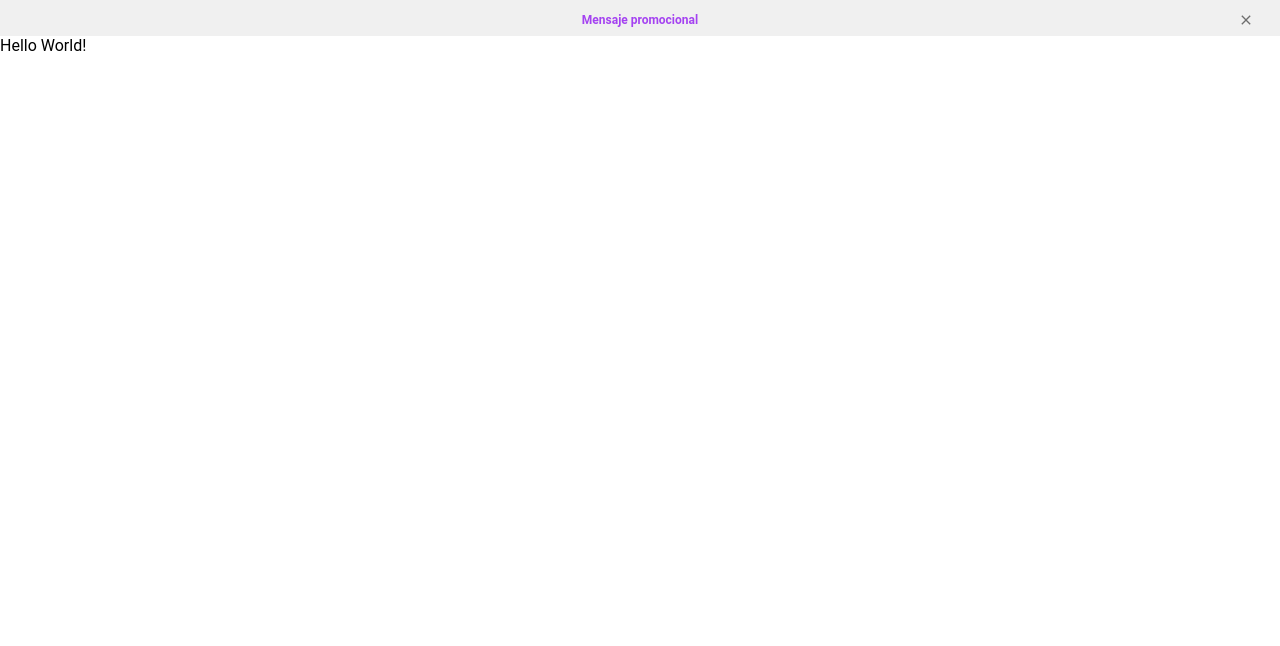
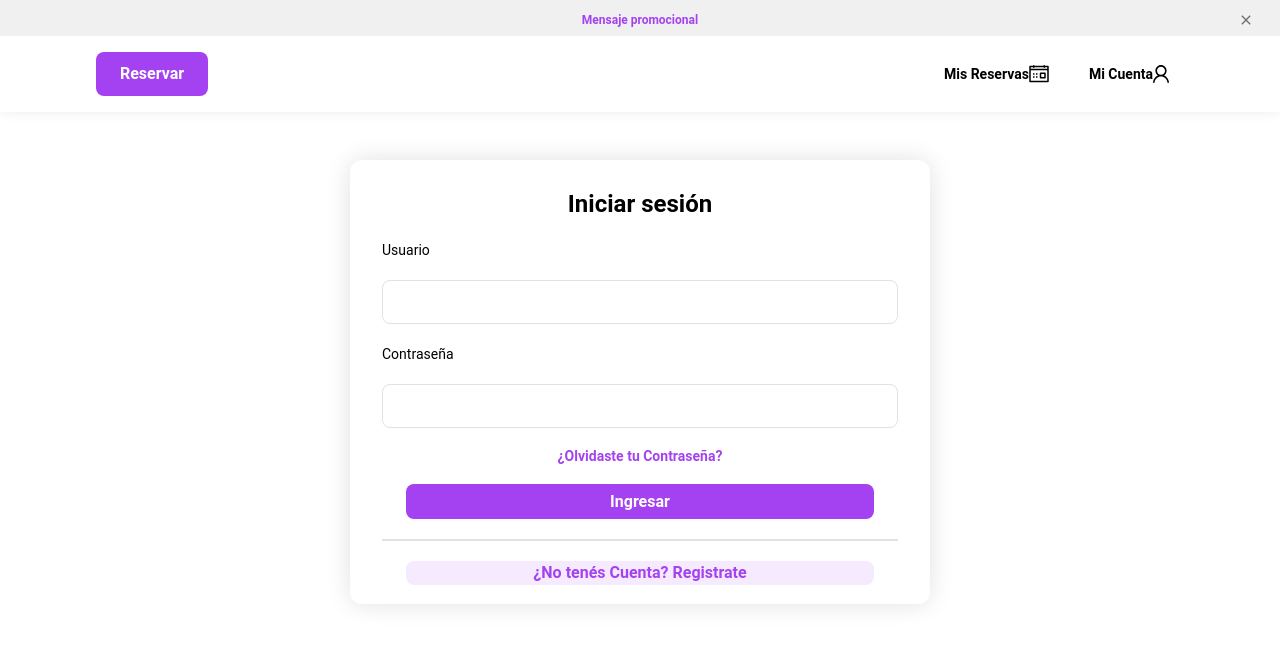
Before and after one commit to carmelis/Mi-Turno-Web, a Next.js app in the folder client/: page / in a window 1280 px wide. Shown: the top 646 px of the page. Built offline with nearby package versions, Linux system fonts and the light colour scheme.

Commit message:
vista login

```diff
--- /dev/null
+++ b/client/app/components/Navbar.jsx
@@ -0,0 +1,49 @@
+import React from "react";
+import styles from "../../styles/components/Navbar.module.css";
+
+function Navbar() {
+  return (
+    <div className={styles.caja}>
+      <div>
+        <button className="btn-primary">Reservar </button>
+      </div>
+      <div className={styles.caja2}>
+        <p className={styles.botonNav}>
+          Mis Reservas{" "}
+        <svg
+            width="20"
+            height="18"
+            viewBox="0 0 20 18"
+            fill="none"
+            xmlns="http://www.w3.org/2000/svg"
+          >
+            <path
+              d="M4.75 0C4.33579 0 4 0.335786 4 0.75H1C0.585786 0.75 0.25 1.08579 0.25 1.5V4.5V5.25V16.5C0.25 16.9142 0.585786 17.25 1 17.25H19C19.4142 17.25 19.75 16.9142 19.75 16.5V4.5V3.75V1.5C19.75 1.08579 19.4142 0.75 19 0.75H16C16 0.335786 15.6642 0 15.25 0C14.8358 0 14.5 0.335786 14.5 0.75H5.5C5.5 0.335786 5.16421 0 4.75 0ZM1.75 2.25H4C4 2.66421 4.33579 3 4.75 3C5.16421 3 5.5 2.66421 5.5 2.25H14.5C14.5 2.66421 14.8358 3 15.25 3C15.6642 3 16 2.66421 16 2.25H18.25V3.75H1.75V2.25ZM1.75 5.25H18.25V15.75H1.75V5.25ZM11.5 7.5C11.0858 7.5 10.75 7.83579 10.75 8.25V12.75C10.75 13.1642 11.0858 13.5 11.5 13.5H16C16.4142 13.5 16.75 13.1642 16.75 12.75V8.25C16.75 7.83579 16.4142 7.5 16 7.5H11.5ZM4.3 8.25C4.13431 8.25 4 8.38431 4 8.55V9.45C4 9.61569 4.13431 9.75 4.3 9.75H5.2C5.36569 9.75 5.5 9.61569 5.5 9.45V8.55C5.5 8.38431 5.36569 8.25 5.2 8.25H4.3ZM7.3 8.25C7.13431 8.25 7 8.38431 7 8.55V9.45C7 9.61569 7.13431 9.75 7.3 9.75H8.2C8.36569 9.75 8.5 9.61569 8.5 9.45V8.55C8.5 8.38431 8.36569 8.25 8.2 8.25H7.3ZM12.25 9H15.25V12H12.25V9ZM4.3 11.25C4.13431 11.25 4 11.3843 4 11.55V12.45C4 12.6157 4.13431 12.75 4.3 12.75H5.2C5.36569 12.75 5.5 12.6157 5.5 12.45V11.55C5.5 11.3843 5.36569 11.25 5.2 11.25H4.3ZM7.3 11.25C7.13431 11.25 7 11.3843 7 11.55V12.45C7 12.6157 7.13431 12.75 7.3 12.75H8.2C8.36569 12.75 8.5 12.6157 8.5 12.45V11.55C8.5 11.3843 8.36569 11.25 8.2 11.25H7.3Z"
+              fill="black"
+              className={styles.svg}
+            />
+          </svg>
+        </p>
+      <div>
+        <p className={styles.botonNav}>
+          Mi Cuenta{" "}
+          <svg
+            width="16"
+            height="18"
+            viewBox="0 0 16 18"
+            fill="none"
+            xmlns="http://www.w3.org/2000/svg"
+          >
+            <path
+              d="M8 0C4.91668 0 2.4 2.57388 2.4 5.72727C2.4 7.68523 3.37631 9.42366 4.85 10.4574C2.21621 11.6033 0.322066 14.1599 0.0372289 17.2008C-0.00397591 17.6407 0.358172 18 0.8 18C1.24183 18 1.59503 17.6402 1.64569 17.2013C2.02289 13.933 4.69138 11.4545 8 11.4545C11.3086 11.4545 13.9771 13.933 14.3543 17.2013C14.405 17.6402 14.7582 18 15.2 18C15.6418 18 16.004 17.6407 15.9628 17.2008C15.6779 14.1599 13.7838 11.6033 11.15 10.4574C12.6237 9.42366 13.6 7.68523 13.6 5.72727C13.6 2.57388 11.0833 0 8 0ZM8 1.63636C10.2186 1.63636 12 3.45824 12 5.72727C12 7.99631 10.2186 9.81818 8 9.81818C5.78139 9.81818 4 7.99631 4 5.72727C4 3.45824 5.78139 1.63636 8 1.63636Z"
+              fill="black"
+            />
+          </svg>
+        </p>
+      </div>
+      </div>
+    </div>
+  );
+}
+
+export default Navbar;
--- a/client/app/layout.js
+++ b/client/app/layout.js
@@ -1,13 +1,16 @@
 "use client";
 import "../styles/globals.css";
 import TopBanner from "./components/TopBanner";
-
+import Nadvar from "./components/Navbar";
+import Register from "./register/page"
 export default function RootLayout({ children }) {
   return (
     <html>
       <head />
       <body>
         <TopBanner />
+        <Nadvar/>
+        <Register/>
         {children}
       </body>
     </html>
--- a/client/app/register/page.jsx
+++ b/client/app/register/page.jsx
@@ -0,0 +1,41 @@
+import React from "react";
+import styles from "../../styles/register/Register.module.css";
+
+function page() {
+  return (
+    <div className={styles.cajaLogin}>
+      <div>
+        <h1 className={styles.titulo}>Iniciar sesión</h1>
+      </div>
+      <div>
+        <h3 className={styles.usuario}>Usuario</h3>
+      </div>
+      <div>
+        <input type="text" className={styles.inputUsuario} />
+      </div>
+      <div>
+        {" "}
+        <h3 className={styles.contrasena}>Contraseña</h3>
+      </div>
+      <div>
+        <input type="password" className={styles.inputContrasena} />
+      </div>
+      <div>
+        <h2 className={styles.recordarContrasena}>¿Olvidaste tu Contraseña?</h2>
+      </div>
+      <div>
+        <button className={styles.botonIngresar}>Ingresar</button>
+      </div>
+
+      <hr className={styles.border} />
+
+      <div>
+        <button className={styles.botonRegistrate}>
+          ¿No tenés Cuenta? Registrate
+        </button>
+      </div>
+    </div>
+  );
+}
+
+export default page;
--- /dev/null
+++ b/client/styles/components/Navbar.module.css
@@ -0,0 +1,53 @@
+.caja {
+  justify-content: space-between;
+  display: flex;
+  flex-direction: row;
+  align-items: center;
+  padding: 16px 96px;
+
+  position: absolute;
+  width: 100%;
+  height: 76px;
+  left: 0px;
+  top: 36px;
+  background: #ffffff;
+  box-shadow: 0px 0px 12px rgba(0, 0, 0, 0.08);
+}
+
+.caja2 {
+  display: flex;
+  flex-direction: row;
+  gap: 10px;
+}
+
+.botonNav {
+  font-weight: 600;
+  font-size: 14px;
+  color: #000000;
+  display: flex;
+  align-items: center;
+  padding: 15px;
+  height: 20px;
+}
+
+.svg {
+  width: 20px;
+  height: 20px;
+  flex: none;
+  order: 2;
+  flex-grow: 0;
+}
+
+.botonMiCuenta {
+  display: flex;
+  flex-direction: row;
+  align-items: center;
+  padding: 0px;
+  gap: 2px;
+  width: 86px;
+  height: 20px;
+  border-radius: 8px;
+  flex: none;
+  order: 3;
+  flex-grow: 0;
+}
--- a/client/styles/globals.css
+++ b/client/styles/globals.css
@@ -147,7 +147,31 @@ body {
 }
 
 /* ========== FORM ========== */
-
+/* quise usarlo como variables globales y no funciona */
+.inputDesktop1{
+box-sizing: border-box;
+display: flex;
+flex-direction: row;
+align-items: center;
+padding: 12px 8px 12px 12px;
+gap: 8px;
+width: 516px;
+height: 44px;
+background: #FFFFFF;
+border: 1px solid #E1E1E1;
+border-radius: 8px;
+flex: none;
+order: 1;
+align-self: stretch;
+flex-grow: 0;
+}
+.inputDesktop1Text{
+width: 468px;
+height: 20px;
+flex: none;
+order: 0;
+flex-grow: 1;
+}
 .form {
   display: flex;
   flex-direction: column;
@@ -229,7 +253,6 @@ body {
 }
 
 /* ========== BUTTONS ========== */
-
 .btn-primary {
   background-color: var(--color-primary);
   border-radius: 8px;
--- /dev/null
+++ b/client/styles/register/Register.module.css
@@ -0,0 +1,176 @@
+.cajaLogin {
+  display: flex;
+  flex-direction: column;
+  justify-content: center;
+  align-items: center;
+  padding: 40px 32px 32px;
+  gap: 20px;
+  position: absolute;
+  width: 580px;
+  height: 444px;
+  left: calc(50% - 580px / 2);
+  top: 160px;
+  background: #ffffff;
+  box-shadow: 0px 0px 24px rgba(0, 0, 0, 0.12);
+  border-radius: 12px;
+}
+
+.titulo {
+  width: 516px;
+  height: 32px;
+  font-family: "Roboto";
+  font-style: normal;
+  font-weight: 600;
+  font-size: 24px;
+  line-height: 32px;
+  text-align: center;
+  font-feature-settings: "zero" on;
+  color: #000000;
+  flex: none;
+  order: 1;
+  align-self: stretch;
+  flex-grow: 0;
+}
+
+.usuario {
+  width: 516px;
+  height: 20px;
+  font-family: "Roboto";
+  font-style: normal;
+  font-weight: 400;
+  font-size: 14px;
+  line-height: 20px;
+  display: flex;
+  align-items: center;
+  color: #000000;
+  flex: none;
+  order: 0;
+  flex-grow: 1;
+}
+
+.inputUsuario {
+  box-sizing: border-box;
+  display: flex;
+  flex-direction: row;
+  align-items: center;
+  padding: 12px 8px 12px 12px;
+  gap: 8px;
+  width: 516px;
+  height: 44px;
+  background: #ffffff;
+  border: 1px solid #e1e1e1;
+  border-radius: 8px;
+  flex: none;
+  order: 1;
+  align-self: stretch;
+  flex-grow: 0;
+}
+
+.contrasena {
+  width: 516px;
+  height: 20px;
+  font-family: "Roboto";
+  font-style: normal;
+  font-weight: 400;
+  font-size: 14px;
+  line-height: 20px;
+  display: flex;
+  align-items: center;
+  color: #000000;
+  flex: none;
+  order: 0;
+  flex-grow: 1;
+}
+
+.inputContrasena {
+  box-sizing: border-box;
+  display: flex;
+  flex-direction: row;
+  align-items: center;
+  padding: 12px 8px 12px 12px;
+  gap: 8px;
+  width: 516px;
+  height: 44px;
+  background: #ffffff;
+  border: 1px solid #e1e1e1;
+  border-radius: 8px;
+  flex: none;
+  order: 1;
+  align-self: stretch;
+  flex-grow: 0;
+}
+.recordarContrasena {
+  width: 516px;
+  height: 16px;
+  font-size: 14px;
+  align-items: center;
+  text-align: center;
+  font-feature-settings: "zero" on;
+  color: #a442f1;
+  flex: none;
+  order: 1;
+  flex-grow: 1;
+}
+.botonIngresar {
+  flex-direction: row;
+  justify-content: center;
+  padding: 12px 24px;
+  gap: 4px;
+  background: #a442f1;
+  border-radius: 8px;
+  flex: none;
+  align-self: stretch;
+  flex-grow: 0;
+  width: 468px;
+  height: 35px;
+  font-weight: 600;
+  font-size: 16px;
+  display: flex;
+  align-items: center;
+  text-align: center;
+  color: #ffffff;
+
+}
+.border {
+  width: 516px;
+  height: 0px;
+  border: 1px solid #e1e1e1;
+  flex: none;
+  flex-grow: 0;
+}
+
+.botonRegistrate {
+  display: flex;
+  flex-direction: row;
+  justify-content: center;
+  align-items: center;
+  padding: 12px 24px;
+  width: 516px;
+  height: 35px;
+  background: rgba(164, 66, 241, 0.1);
+  border-radius: 8px;
+  flex-grow: 0;
+  width: 468px;
+  height: 20px;
+  font-family: "Roboto";
+  font-style: normal;
+  font-weight: 600;
+  font-size: 16px;
+  line-height: 20px;
+  /* identical to box height, or 125% */
+
+  display: flex;
+  align-items: center;
+  text-align: center;
+  font-feature-settings: "zero" on;
+
+  /* Principal */
+
+  color: #a442f1;
+
+  /* Inside auto layout */
+
+  flex: none;
+  order: 1;
+  flex-grow: 1;
+}
```
Also changed, not shown: 1 other file (tests, documents, lock files or other folders).
